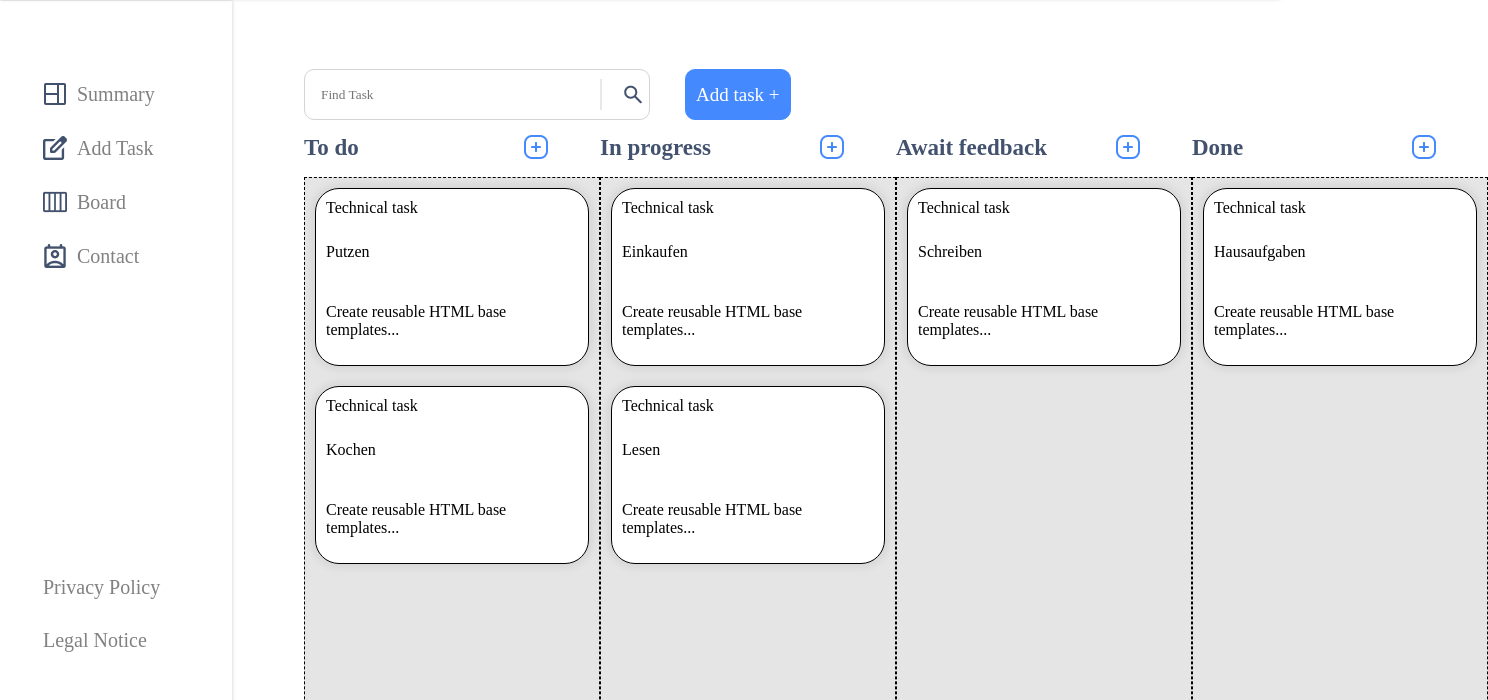
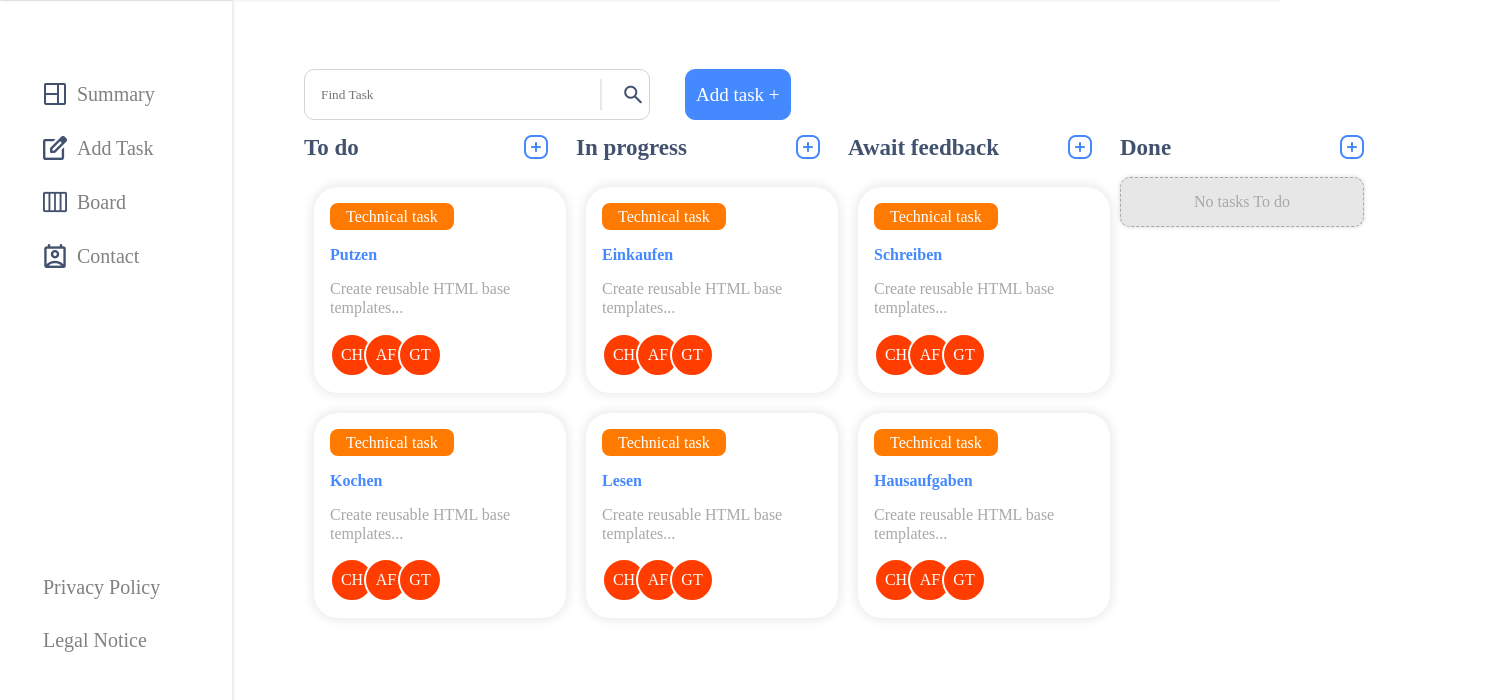
Before and after one commit to artir97/Join, a plain HTML site: page board.html in a window 1280 px wide. Shown: the part 99-799 px from the top of the page, 1488 px wide, since content can reach past the window. Drawn offline with Linux system fonts and the light colour scheme; a web font is replaced by a local one.

Commit message:
update board - drag and drop

```diff
--- a/board.css
+++ b/board.css
@@ -304,8 +304,8 @@ transition: background-color 0.3 ease-in-out!important;
 
 .drag-area {
     height: 100vh;
-    background-color: rgba(0, 0, 0, 0.1);
-    border: 1px dashed black;
+    /* background-color: rgba(0, 0, 0, 0.1); */
+    /* border: 1px dashed black; */
     margin-bottom: 50px;
     display: flex;
     align-items: flex-start;
@@ -323,13 +323,83 @@ transition: background-color 0.3 ease-in-out!important;
     padding: 16px;
     flex-direction: column;
     justify-content: center;
-    gap: 10px;
     background-color: white;
     border: 1px solid black;
-    border-radius: 5px;
-    padding: 10px;
     margin: 10px;
     border-radius: 24px;
     background: var(--white, #FFF);
     box-shadow: 0px 0px 10px 3px rgba(0, 0, 0, 0.08);
+    box-sizing: border-box;
+    border: none;
 }
+
+.selectContact{
+    display: flex;
+
+}
+
+.boardNameBox{
+    display: flex;
+    justify-content: center;
+    align-items: center;
+    background-color: #FF3D00;
+    height: 40px;
+    width: 40px;
+    border-radius: 100%;
+    border: 2px solid #fff;
+    color: #fff;
+    margin-right: -10px;
+}
+
+.category{
+    display: flex;
+    padding: 4px 16px;
+    align-items: flex-start;
+    gap: 10px;
+    border-radius: 8px;
+    background: #FF7A00;
+    color: #FFF;
+    width: fit-content;
+    height: auto;
+    font-family: Open Sans;
+    font-size: 16px;
+    font-style: normal;
+    font-weight: 400;
+    line-height: 120%; /* 19.2px */
+    margin-bottom: 15px;
+}
+
+.taskName{
+    color: var(--version-2-main-color, #4589FF);
+    font-family: Open Sans;
+    font-size: 16px;
+    font-style: normal;
+    font-weight: 700;
+    line-height: 120%; /* 19.2px */
+    padding-bottom: 15px;
+}
+
+.taskInfo{
+    color: var(--icon, #A8A8A8);
+    font-family: Inter;
+    font-size: 16px;
+    font-style: normal;
+    font-weight: 400;
+    line-height: 120%; /* 19.2px */
+    padding-bottom: 15px;
+}
+
+.emtyTask{
+    display: flex;
+    height: 48px;
+    flex-direction: column;
+    justify-content: center;
+    align-items: center;
+    gap: 10px;
+    align-self: stretch;
+    border-radius: 10px;
+    border: 1px dashed var(--icon, #A8A8A8);
+    background: #E7E7E7;
+    box-shadow: 0px 0px 4px 0px rgba(0, 0, 0, 0.16);
+    color: var(--icon, #A8A8A8);
+}
--- a/js/board.js
+++ b/js/board.js
@@ -31,7 +31,7 @@ let todos = [{
 }, {
     'id': 5,
     'title': 'Hausaufgaben',
-    'category': 'doneListContainer'
+    'category': 'awaitFeedbackListContainer'
 }
 ];
 
@@ -48,44 +48,64 @@ function updateHTML() {
 
 function updateToDo() {
     let open = todos.filter(t => t['category'] == 'todoListContainer');
+    container = document.getElementById('todoListContainer');
+    container.innerHTML = '';
 
-    document.getElementById('todoListContainer').innerHTML = '';
-
+    if (open.length > 0) {
         for (let index = 0; index < open.length; index++) {
             const element = open[index];
-        document.getElementById('todoListContainer').innerHTML += generateTodoHTML(element);
+            container.innerHTML += generateTodoHTML(element);
+        }
+    } else {
+        generateEmtyTodoHTML(container);
     }
 }
 
 function updateInProgress(){
     let closed = todos.filter(t => t['category'] == 'progressListContainer');
-
-    document.getElementById('progressListContainer').innerHTML = '';
-
+    container = document.getElementById('progressListContainer');
+    container.innerHTML = '';
+    if (closed.length > 0) {
         for (let index = 0; index < closed.length; index++) {
             const element = closed[index];
-        document.getElementById('progressListContainer').innerHTML += generateTodoHTML(element);
+            container.innerHTML += generateTodoHTML(element);
+        }
+    } else {
+        generateEmtyTodoHTML(container);
     }
 }
 
 function updateAwaitFeedback(){
     let awaitFeedback = todos.filter(t => t['category'] == 'awaitFeedbackListContainer');
-    document.getElementById('awaitFeedbackListContainer').innerHTML = '';
+    container = document.getElementById('awaitFeedbackListContainer');
+    container.innerHTML = '';
 
+    if (awaitFeedback.length > 0) {
         for (let index = 0; index < awaitFeedback.length; index++) {
             const element = awaitFeedback[index];
             document.getElementById('awaitFeedbackListContainer').innerHTML += generateTodoHTML(element);
+        }
+    } else {
+        generateEmtyTodoHTML(container);
     }
 }
 
 function updateDone(){
     let done = todos.filter(t => t['category'] == 'doneListContainer');
-    document.getElementById('doneListContainer').innerHTML = '';
+    container = document.getElementById('doneListContainer');
+    container.innerHTML = '';
 
+
+    if (done.length > 0) {
         for (let index = 0; index < done.length; index++) {
             const element = done[index];
             document.getElementById('doneListContainer').innerHTML += generateTodoHTML(element);
         }
+    } else {
+        generateEmtyTodoHTML(container);
+    }
+
+
 }
 
 
@@ -97,11 +117,30 @@ function startDragging(id) {
 function generateTodoHTML(element) {
     return /*html*/`
         <div draggable="true" ondragstart="startDragging(${element['id']})" class="todo">
-            <div>Technical task</div>
-            <p>${element['title']}</p>
-            <p>Create reusable HTML base templates...</p>
+            <div class="category">Technical task</div>
+            <div class="taskName">${element['title']}</div>
+            <div class="taskInfo">Create reusable HTML base templates...</div>
+            <div class="selectContact">
+                <div class="boardNameBox">CH</div>
+                <div class="boardNameBox">AF</div>
+                <div class="boardNameBox">GT</div>
+            </div>
 
         </div>`;
+}
+
+function generateEmtyTodoHTML(){
+
+        container.innerHTML = /*html*/`
+
+        <div class="emtyTask">
+           <p>No tasks To do</p>
+
+        </div>`;
+
+
+
+
 }
 
 function allowDrop(ev) {
@@ -113,10 +152,10 @@ function moveTo(category) {
     updateHTML();
 }
 
-function highlight(id) {
-    document.getElementById(id).classList.add('drag-area-highlight');
-}
+// function highlight(id) {
+//     document.getElementById(id).classList.add('drag-area-highlight');
+// }
 
-function removeHighlight(id) {
-    document.getElementById(id).classList.remove('drag-area-highlight');
-}
+// function removeHighlight(id) {
+//     document.getElementById(id).classList.remove('drag-area-highlight');
+// }
```
Lines whose indentation alone changed are shown as unchanged.
